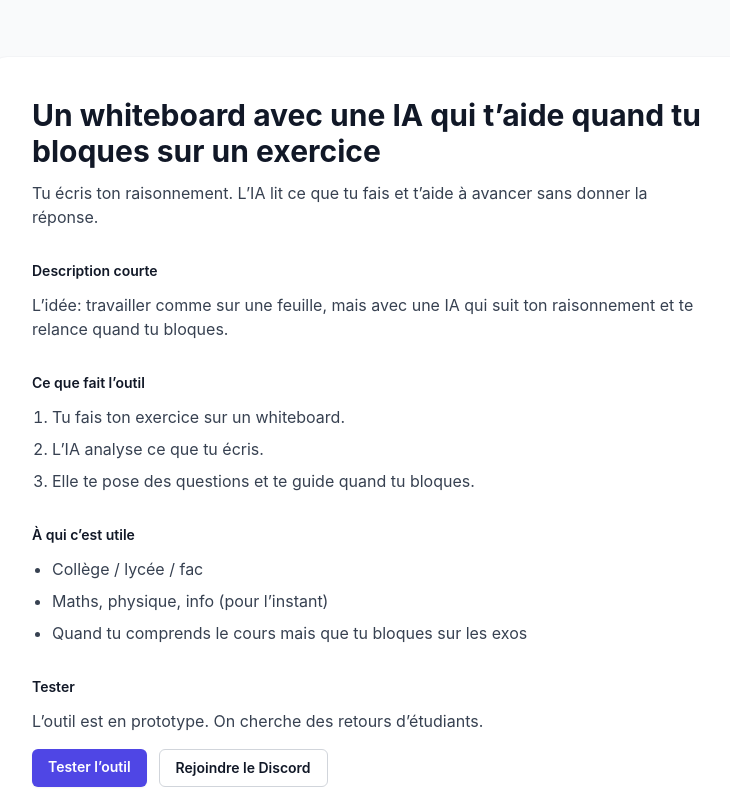
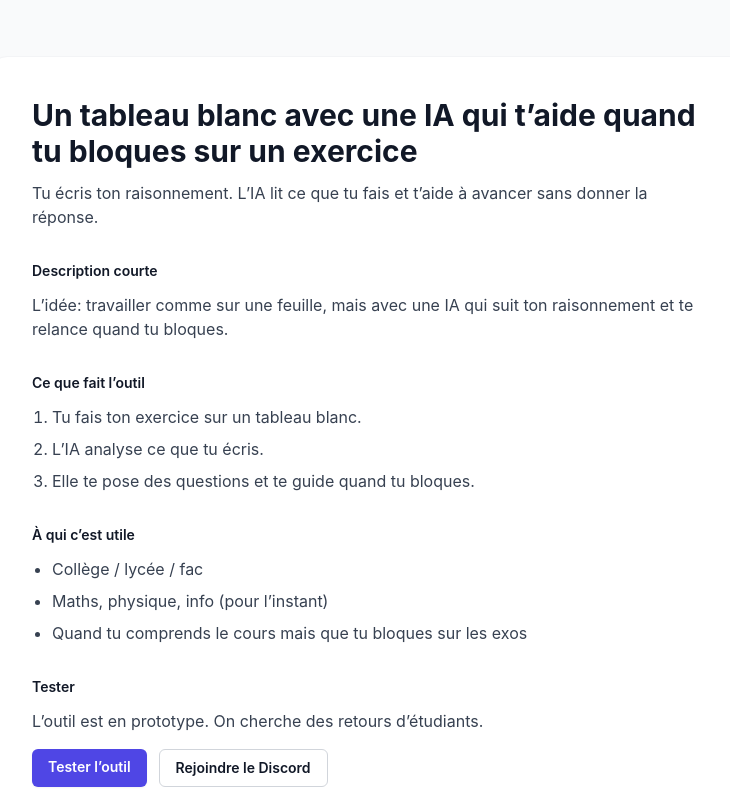
Before and after one commit to Nallanos/MathAIWhiteboard, a React (Vite) app in the folder apps/web/: page / in a window 1280 px wide. Shown: the whole page, without its empty margins (265-995 px from the left). Built offline with nearby package versions, Linux system fonts and the light colour scheme; no server answers.

Commit message:
change "whiteboard" to tableau blanc on the landing page

```diff
--- a/apps/web/src/pages/Landing.tsx
+++ b/apps/web/src/pages/Landing.tsx
@@ -9,7 +9,7 @@ export function Landing() {
       <main className="mx-auto w-full max-w-3xl">
         <div className="rounded-2xl bg-white shadow-sm border border-gray-100 p-6 sm:p-10">
           <h1 className="text-2xl sm:text-3xl font-bold text-gray-900">
-            Un whiteboard avec une IA qui t’aide quand tu bloques sur un exercice
+            Un tableau blanc avec une IA qui t’aide quand tu bloques sur un exercice
           </h1>
           <p className="mt-3 text-base text-gray-700">
             Tu écris ton raisonnement. L’IA lit ce que tu fais et t’aide à avancer sans donner la réponse.
@@ -25,7 +25,7 @@ export function Landing() {
           <section className="mt-8">
             <h2 className="text-sm font-semibold text-gray-900">Ce que fait l’outil</h2>
             <ol className="mt-3 list-decimal pl-5 text-gray-700 space-y-2">
-              <li>Tu fais ton exercice sur un whiteboard.</li>
+              <li>Tu fais ton exercice sur un tableau blanc.</li>
               <li>L’IA analyse ce que tu écris.</li>
               <li>Elle te pose des questions et te guide quand tu bloques.</li>
             </ol>
```
